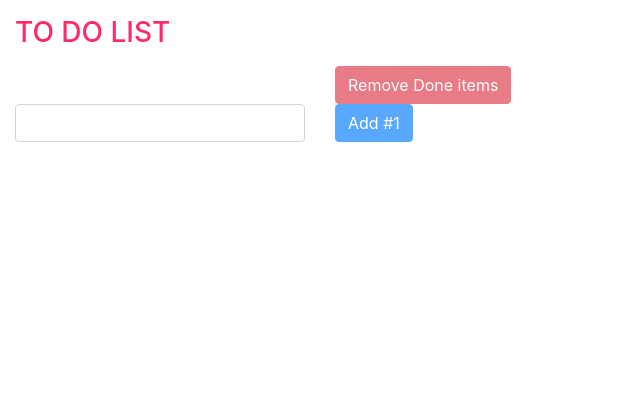
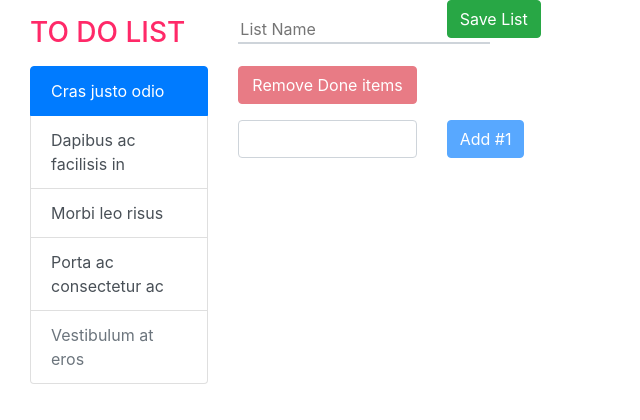
Before and after one commit to draff1800/react-to-do-list-app, a React (Create React App) app: page / in a window 1280 px wide. Shown: the top 420 px of the page, without its empty margins (0-640 px from the left). Built offline with nearby package versions, Linux system fonts and the light colour scheme.

Commit message:
Reworked layout and added list name field with save list button

```diff
--- a/src/App.js
+++ b/src/App.js
@@ -6,8 +6,20 @@ const Title = styled.h3`
   color: #ff2968
 `;
 
+const ListNameInput = styled.input`
+  border: none;
+  border-bottom: 2px solid #ced4da;
+  margin: 1rem 0;
+
+  &:focus {
+    outline: none;
+    border-bottom: 2px solid #007bff;
+  }
+`;
+
 const UnorderedList = styled.ul`
   padding-left: 0;
+  margin-top: 1rem;
 
   li.todoitem {
     position: relative;
@@ -106,28 +118,59 @@ const TodoApp = () => {
   }
 
   return (
-    <div>
+    <div class="container-fluid">
+      <div className="row">
+        <div className="col-md-2">
           <Title>TO DO LIST</Title>
-      <div className="row">
-        <div className="col-md-3">
-          <TodoList items={items} onToggleItemStatus={handleToggleItemStatus} onDeleteItem={handleDeleteItem} />
         </div>
         <div className="col-md-3">
-          <button className="btn btn-danger" onClick={handleDeleteDoneItems} disabled={!doneItemsExist(items)}>
+          <div className="row">
+            <div className="col-md-8">
+              <ListNameInput placeholder="List Name" />
+            </div>
+            <div className="col-md-4">
+              <button className="btn btn-success">
+                Save List
+              </button>
+            </div>
+          </div>
+        </div>
+      </div>
+      <div className="row">
+        <div className="col-md-2">
+        <div class="list-group">
+          <button type="button" class="list-group-item list-group-item-action active">
+            Cras justo odio
+          </button>
+          <button type="button" class="list-group-item list-group-item-action">Dapibus ac facilisis in</button>
+          <button type="button" class="list-group-item list-group-item-action">Morbi leo risus</button>
+          <button type="button" class="list-group-item list-group-item-action">Porta ac consectetur ac</button>
+          <button type="button" class="list-group-item list-group-item-action" disabled>Vestibulum at eros</button>
+        </div>
+        </div>
+        <div className="col-md-3">
+          <div className="row">
+            <div className="col-md-8">
+              <button className="btn btn-danger btn-block" onClick={handleDeleteDoneItems} disabled={!doneItemsExist(items)}>
                 Remove Done items
               </button>
             </div>
+            <div className="col-md-8">
+              <TodoList items={items} onToggleItemStatus={handleToggleItemStatus} onDeleteItem={handleDeleteItem} />
+            </div>
           </div>
           <form className="row">
-        <div className="col-md-3">
+            <div className="col-md-8">
               <input type="text" className="form-control" onChange={handleTextChange} value={text} />
             </div>
-        <div className="col-md-3">
+            <div className="col-md-4">
               <button className="btn btn-primary" onClick={handleAddItem} disabled={!text}>
                 {"Add #" + (items.length + 1)}
               </button>
             </div>
           </form>
+        </div>
+      </div>
     </div>
   );
 }
```
Lines whose indentation alone changed are shown as unchanged.
